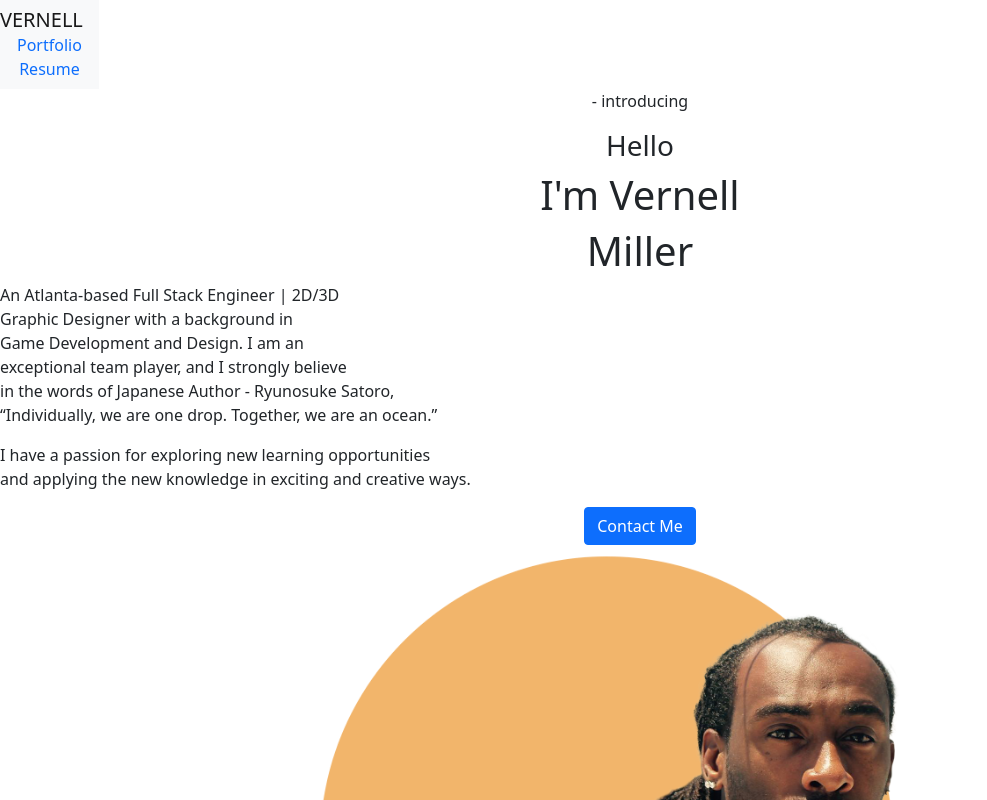
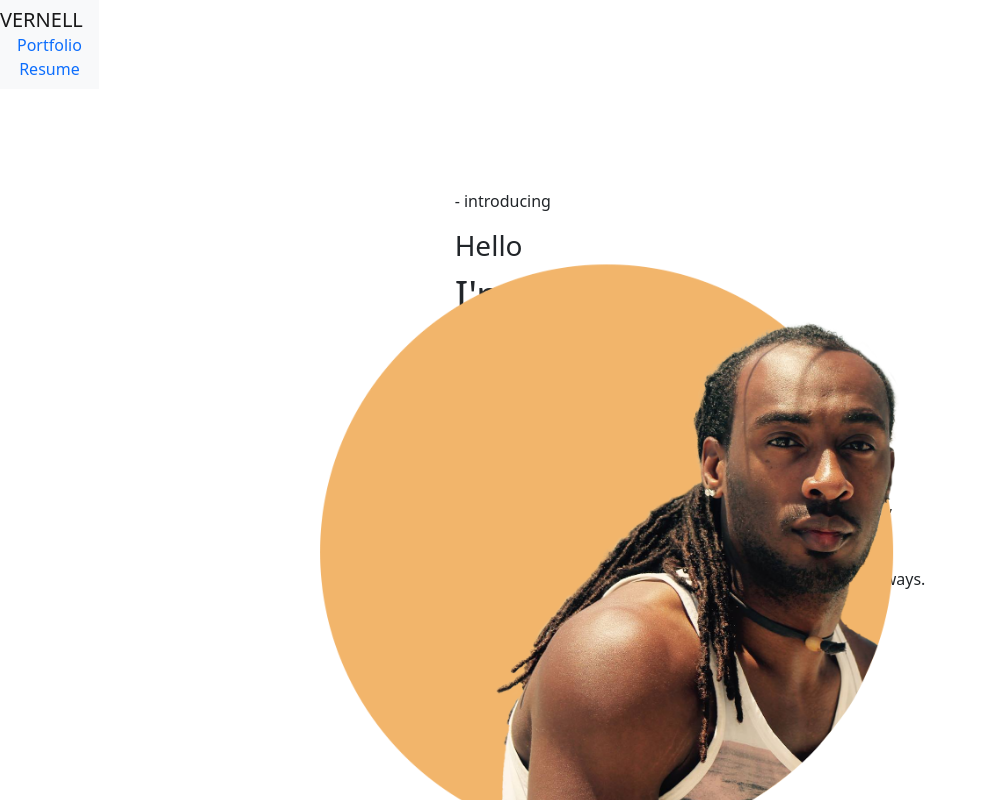
Before and after one commit to VernellMiller/react-portfolio, a React (Create React App) app: page / in a window 1280 px wide. Shown: the top 800 px of the page, without its empty margins (0-987 px from the left). Built offline with nearby package versions, Linux system fonts and the light colour scheme.

Commit message:
wip: adds styling

```diff
--- a/src/components/Introduction.js
+++ b/src/components/Introduction.js
@@ -2,19 +2,19 @@ import Button from "react-bootstrap/esm/Button";
 
 const Introduction = (props) => {
     return(
-        <div>
+        <div class="text-start" id="intro">
 
-            <p class="text-center">- introducing</p>
-            <h3>Hello</h3>
-            <h1>I'm Vernell</h1>
-            <h1>Miller</h1>
+            <p class="text-start">- introducing</p>
+            <h3 class="text-start">Hello</h3>
+            <h1 class="text-start">I'm Vernell</h1>
+            <h1 class="text-start">Miller</h1>
             <p class="text-start">An Atlanta-based Full Stack Engineer |
             2D/3D <br></br>Graphic Designer with a background in<br></br>Game Development and Design. I am an <br></br>exceptional team player, and I strongly believe <br></br>in the words of Japanese Author - Ryunosuke Satoro, <br></br>“Individually, we are one drop. Together, we are an ocean.”
             </p>
             <p class="text-start">I have a passion for exploring new learning opportunities <br></br>and applying the new knowledge in exciting and creative ways.
             </p>
 
-            <Button>Contact Me</Button>
+            <Button id="contact">Contact Me</Button>
 
 
         </div>
--- a/src/components/MainImage.js
+++ b/src/components/MainImage.js
@@ -1,6 +1,6 @@
 const MainImage = (props) => {
     return (
-        <img src="/me.png" alt="Me" width="900"/>
+        <img id="mainIMG" src="/me.png" alt="Me" width="900"/>
     );
 };
 
--- a/src/index.css
+++ b/src/index.css
@@ -11,3 +11,17 @@ code {
   font-family: source-code-pro, Menlo, Monaco, Consolas, 'Courier New',
     monospace;
 }
+
+#intro {
+  margin: 100px 0 10px 100px;
+  display: inline-block;
+}
+
+#mainIMG {
+  margin-top: -400px;
+}
+
+#contact {
+  background-color: #F2B56B;
+  border: none;
+}
```
